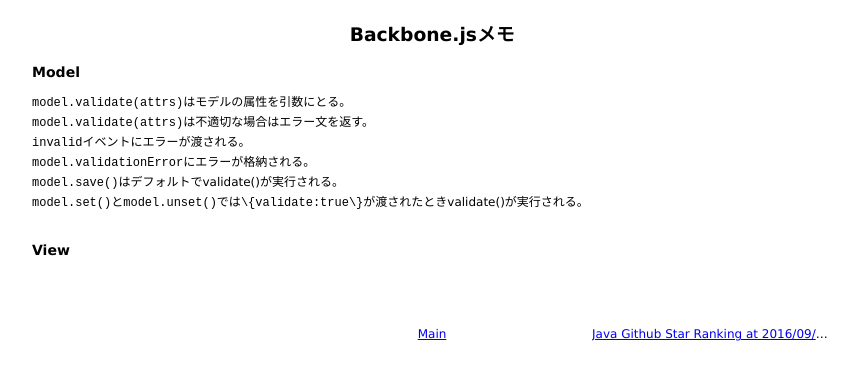
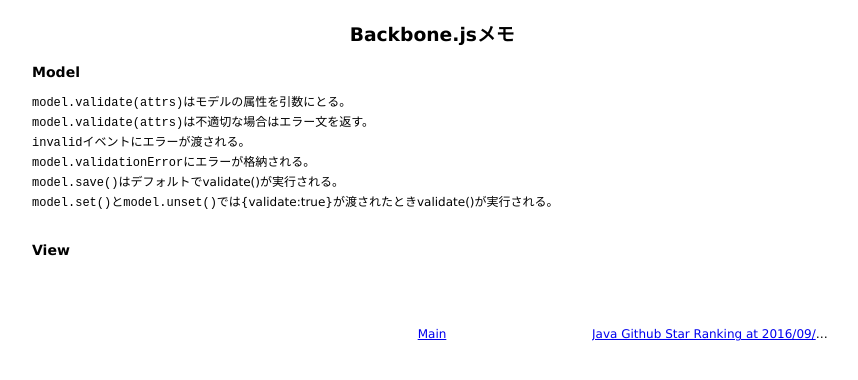
Before and after one commit to 38elements/38elements.github.com, a Jekyll site: the page built from _posts/2016-09-07-backbonejs.md, in a window 1280 px wide. Shown: the top 380 px of the page, without its empty margins (208-1066 px from the left). Built offline with Jekyll 4.4.1, drawn with Linux system fonts in a browser that asks for light colours.

```diff
--- a/_posts/2016-09-07-backbonejs.md
+++ b/_posts/2016-09-07-backbonejs.md
@@ -9,7 +9,7 @@ title: Backbone.jsメモ
 `invalid`イベントにエラーが渡される。
 `model.validationError`にエラーが格納される。
 `model.save()`はデフォルトでvalidate()が実行される。
-`model.set()`と`model.unset()`では`\{validate:true\}`が渡されたときvalidate()が実行される。
+`model.set()`と`model.unset()`では\{validate:true\}が渡されたときvalidate()が実行される。
 <br>
 
 ### View
```
